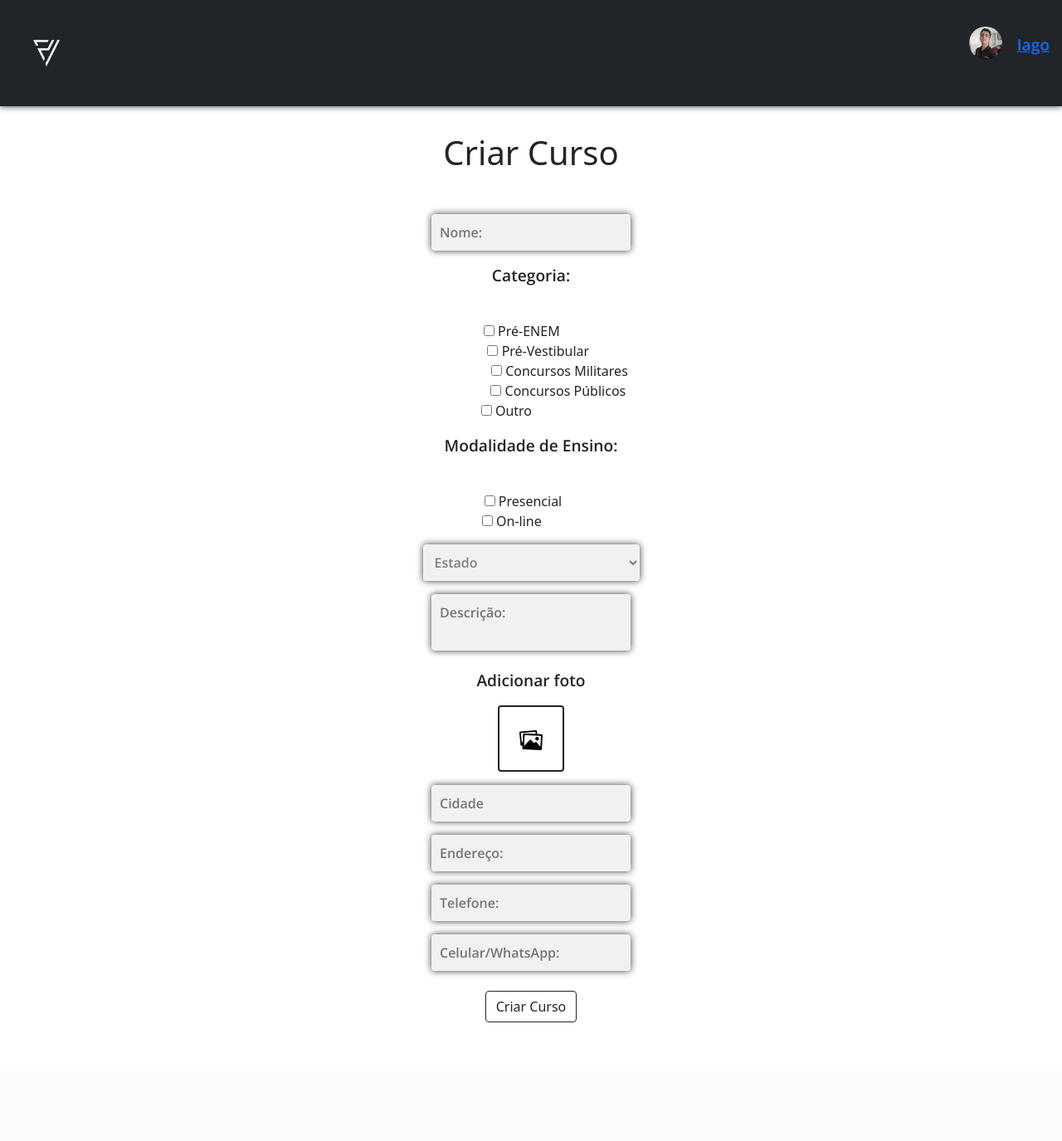
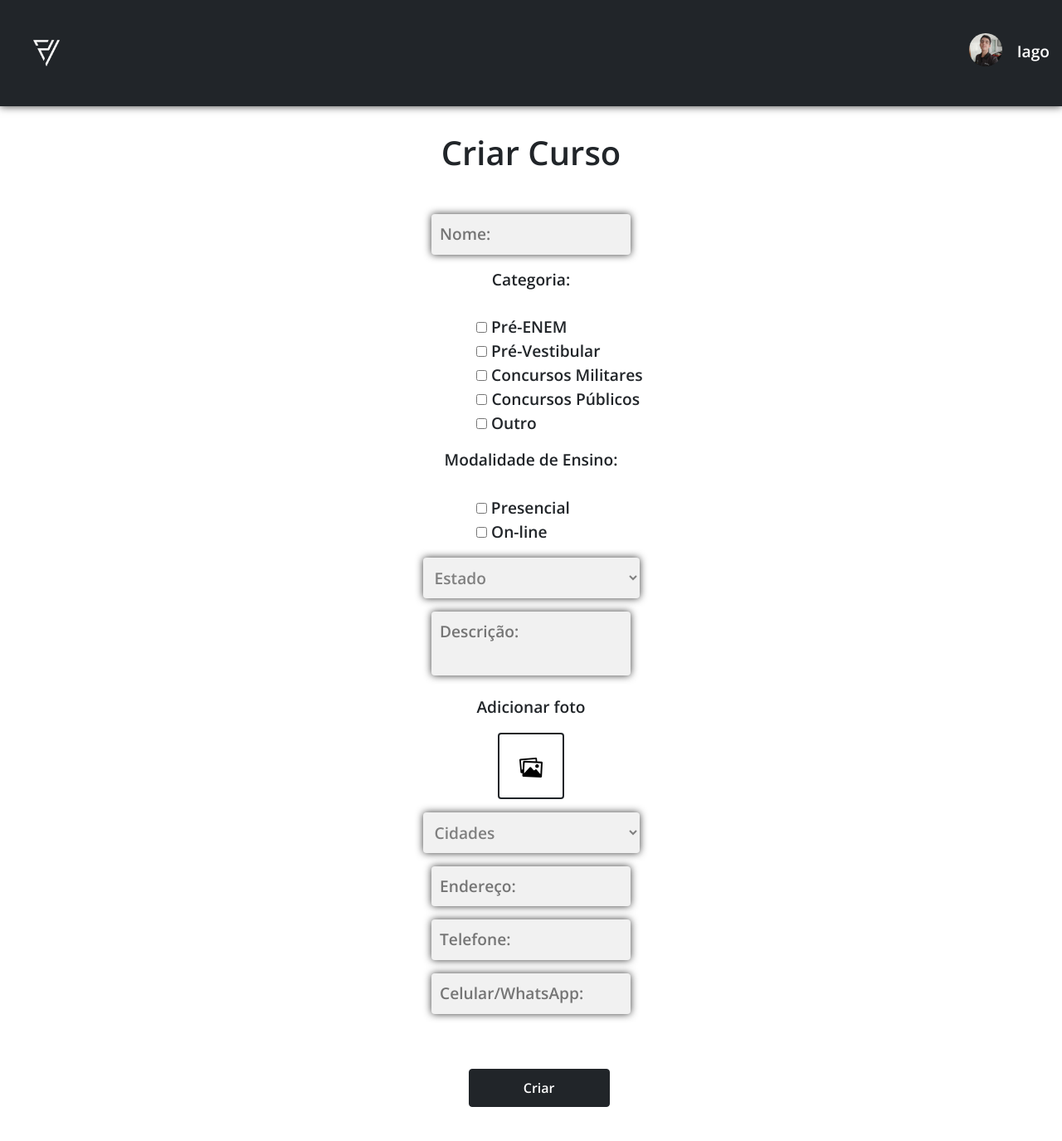
Before and after one commit to IagoAndrade16/ProVest, a PHP site: page /html/criar-curso.html in a window 1280 px wide. Shown: the whole page at 83% size. Before the commit the page ends 1232 px from the top, so only its background shows below. Run offline with PHP 8.4, Linux system fonts and the light colour scheme; some libraries are stand-ins or nearby versions.

Commit message:
Padronizando

```diff
--- a/css/criar-curso.css
+++ b/css/criar-curso.css
@@ -160,21 +160,15 @@ CSS FLEXBOX 1
     background: radial-gradient(transparent, #666);
 }
 .btn button{
-    background-color: white;
-    margin-left: 1.5rem;
-    border-radius: .25rem;
+    margin-left: 1.2rem;
     padding: 10px;
-    width: 150px;
+    width: 170px;
     margin-top: 30px;
     outline:0;
-    border-color: #212529;
-    color: #212529;
     font-family: "Open Sans", Arial, Helvetica, sans-serif;
 
 }
-.btn button:hover{
-    background: radial-gradient(transparent, #666);
-}
+
 /*
 SCROLLBAR
 */
--- a/html/criar-curso.html
+++ b/html/criar-curso.html
@@ -5,24 +5,24 @@
     <meta charset="UTF-8">
     <meta http-equiv="X-UA-Compatible" content="IE=edge">
     <meta name="viewport" content="width=device-width, initial-scale=1.0">
-    <link rel="stylesheet" href="../css/criar-curso.css">
     <link rel="preconnect" href="https://fonts.googleapis.com">
     <link rel="preconnect" href="https://fonts.gstatic.com" crossorigin>
     <link href="https://fonts.googleapis.com/css2?family=Open+Sans:wght@600&display=swap" rel="stylesheet">
-    <link rel="shortcut icon" href="../img/LogoProVest.ico" type="image/x-icon">
+    <script src="https://kit.fontawesome.com/b21197af3e.js" crossorigin="anonymous"></script>
     <link href="https://cdn.jsdelivr.net/npm/bootstrap@5.0.2/dist/css/bootstrap.min.css" rel="stylesheet"
     integrity="sha384-EVSTQN3/azprG1Anm3QDgpJLIm9Nao0Yz1ztcQTwFspd3yD65VohhpuuCOmLASjC" crossorigin="anonymous">
-    <script src="https://cdn.jsdelivr.net/npm/bootstrap@5.0.2/dist/js/bootstrap.bundle.min.js"
+  <script src="https://cdn.jsdelivr.net/npm/bootstrap@5.0.2/dist/js/bootstrap.bundle.min.js"
     integrity="sha384-MrcW6ZMFYlzcLA8Nl+NtUVF0sA7MsXsP1UyJoMp4YLEuNSfAP+JcXn/tWtIaxVXM"
     crossorigin="anonymous"></script>
-    <script src="https://kit.fontawesome.com/b21197af3e.js" crossorigin="anonymous"></script>
+    <link rel="stylesheet" href="../css/editar-curso.css">
+    <link rel="shortcut icon" href="../img/LogoProVest.ico" type="image/x-icon">
     <title>ProVest | Criar Curso</title>
 </head>
 
 <body>
 
     <header class="header">
-        <a href="index.html"><img src="../img/logoProVest.png" height="50px" width="50px"></a>
+        <a href="index.html"><img src="../img/logoProVest.png"></a>
         <nav>
             <ul class="menu">
                 <li><a class="foto" href="perfil.html"><img src="../img/fotoPessoa.jpg"></a></li>
@@ -31,7 +31,7 @@
         </nav>
     </header>
 
-    <h1 class="texto">Criar Curso</h1>
+    <h1 class="texto"><strong>Criar Curso</strong></h1>
 
     <section class="flex-box">
         <center>
@@ -129,9 +129,9 @@
                 </div>
 
                 <div class="input">
-                    <form action="">
-                        <input type="text" placeholder="Cidade">
-                    </form>
+                    <select>
+                        <option>Cidades</option>
+                    </select>
                 </div>
 
                 <div class="input">
@@ -146,9 +146,8 @@
                     <input type="text" name="telefone" placeholder="Celular/WhatsApp:">
                 </div>
                 <br>
-                <div class="bt">
-                    <button type="submit" name="btn-criar" class="btn btn-outline-dark">Criar Curso</button>
-
+                <div class="btn">
+                    <button type="submit" class="btn btn-dark">Criar</button>
                 </div>
                 <br>
             </form>
```
